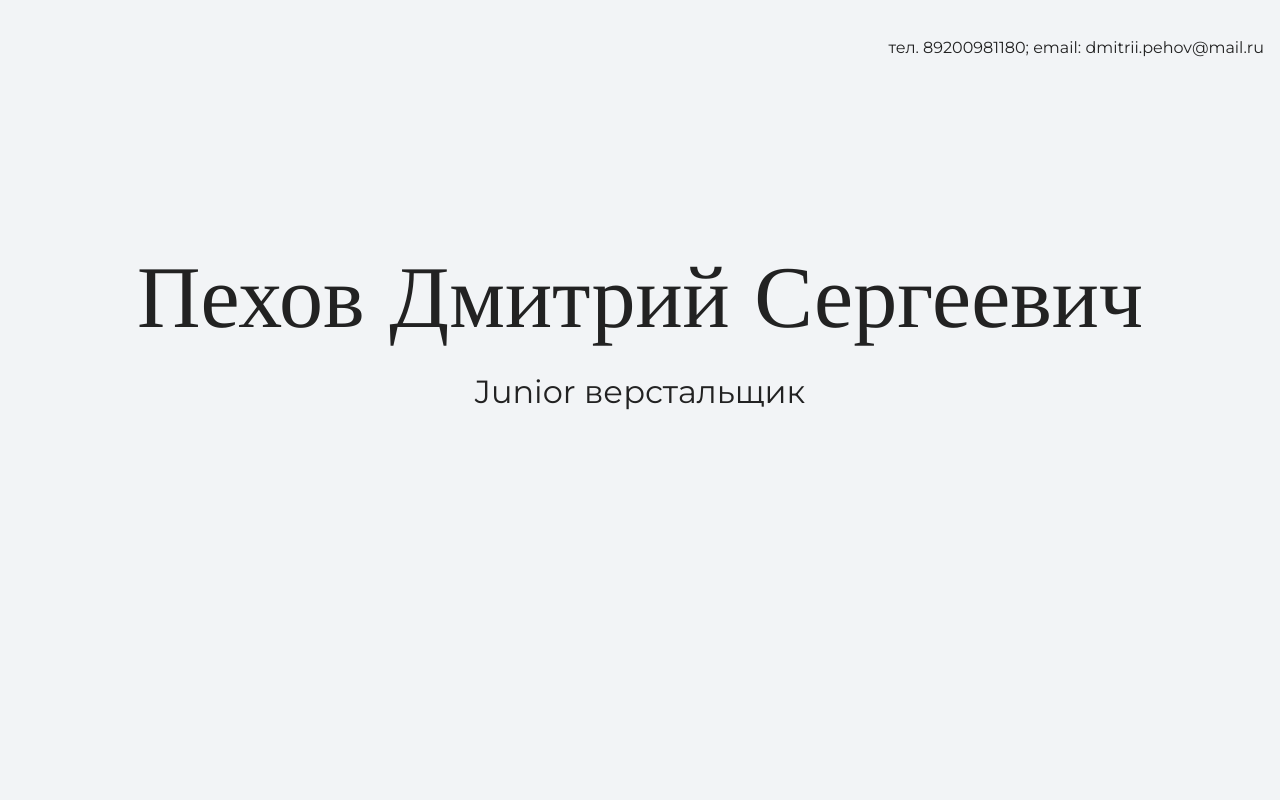
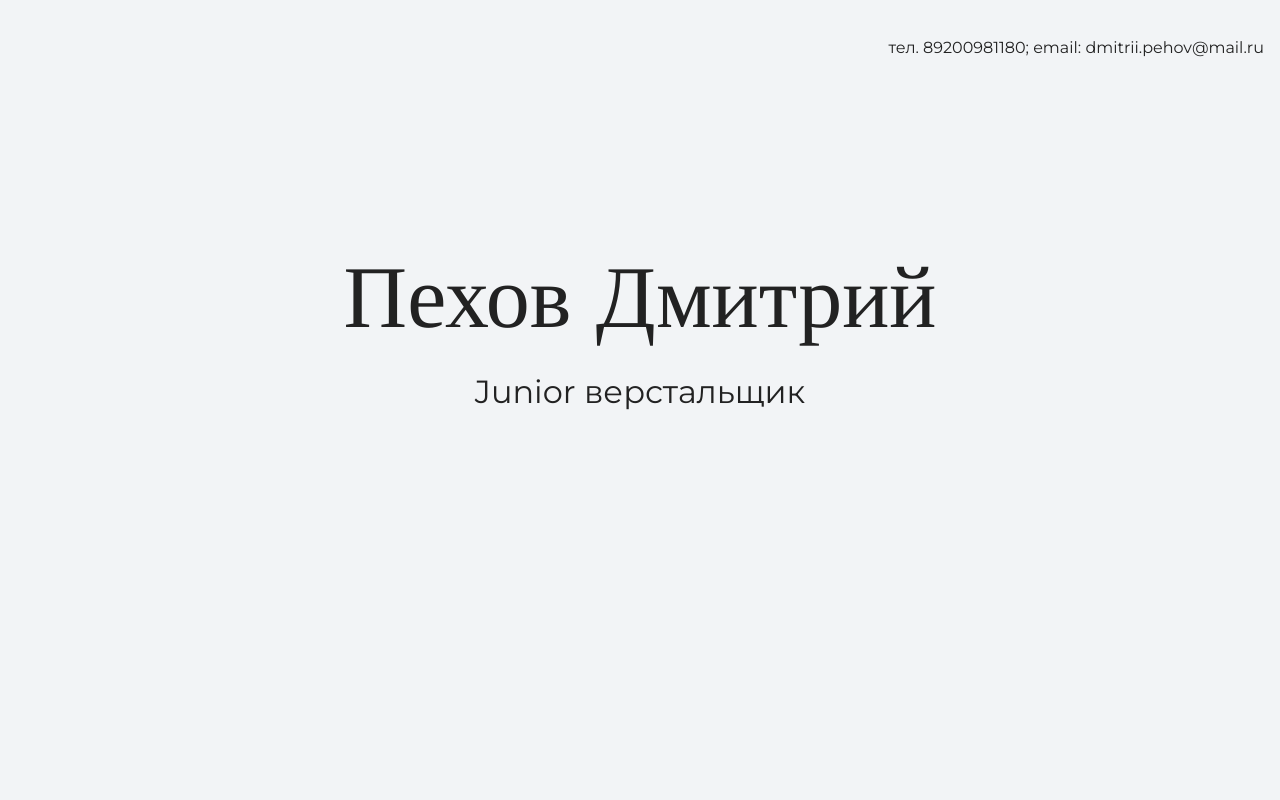
Before and after one commit to sqirtolet/My-site1, a plain HTML site: page index.html in a window 1280 px wide. Shown: the top 800 px of the page. Drawn offline with nearby package versions, Linux system fonts and the light colour scheme.

Commit message:
Убрал отчество

```diff
--- a/index.html
+++ b/index.html
@@ -16,7 +16,7 @@
 
     <section class="hero-image">
       <div class="container">
-        <h1 class="heading">Пехов Дмитрий Сергеевич</h1>
+        <h1 class="heading">Пехов Дмитрий</h1>
         <p>Junior верстальщик</p>
       </div>
     </section>
```
